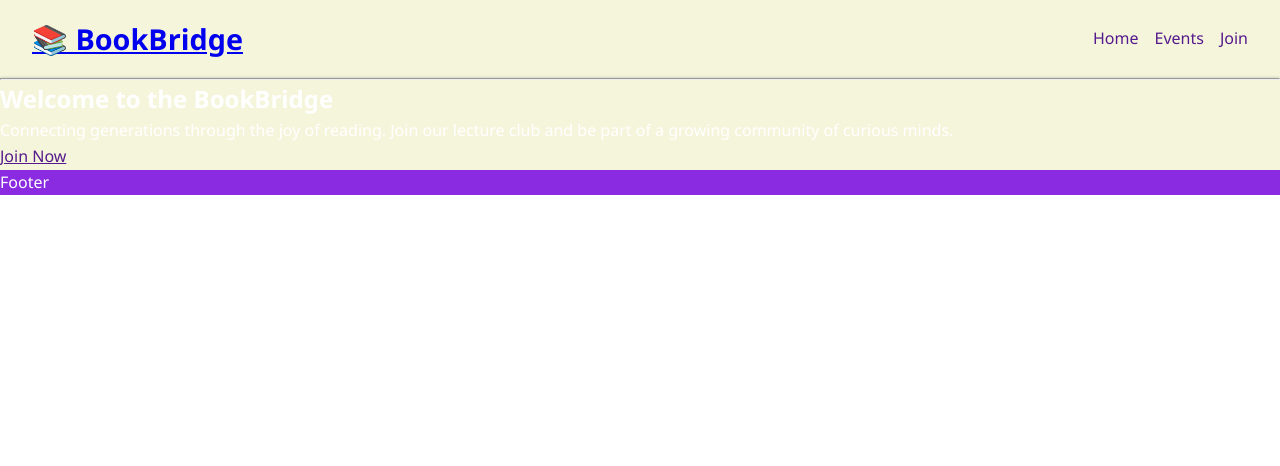
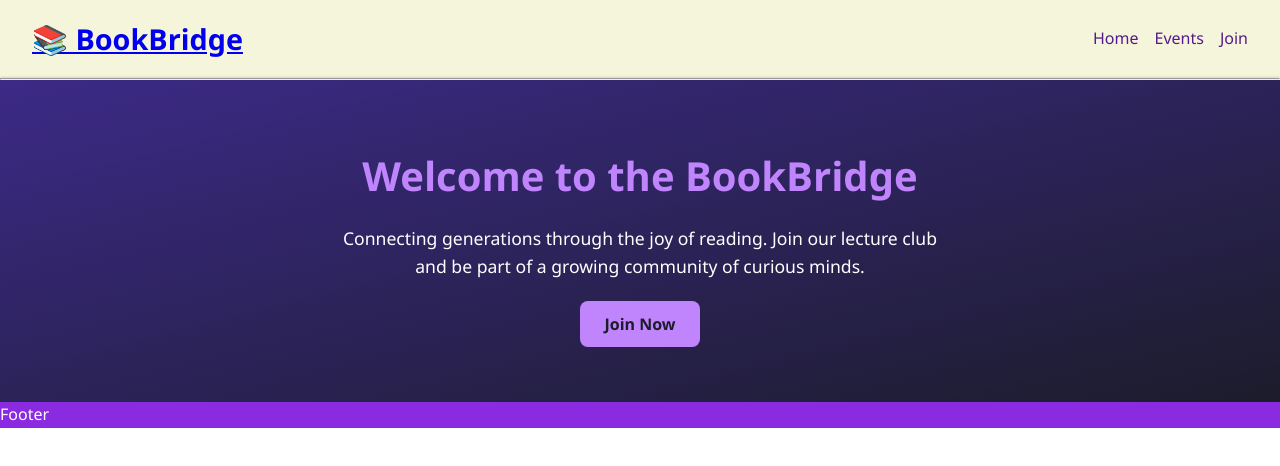
Before and after one commit to Vianney-5p/lecture-club-pp1, a plain HTML site: page index.html in a window 1280 px wide. Drawn offline with Linux system fonts and the light colour scheme.

Commit message:
Style elements in the intro section

```diff
--- a/assets/css/style.css
+++ b/assets/css/style.css
@@ -53,9 +53,32 @@ hr {
 
 /* Main content*/
 main {
-    background-color: beige;
-    /* Make main element take up any surplus space to push footer down */
-    flex: 1 0 auto;
+    background: linear-gradient(to bottom right, #3c2a87 , #1c1c2b);
+    padding: 4rem 2rem;
+    text-align: center;
+}
+
+.intro h2 {
+    font-size: 2.5rem;
+    margin-bottom: 1rem;
+    color: #c084fc;
+}
+
+.intro p {
+    font-size: 1.1rem;
+    max-width: 600px;
+    margin: 0 auto 2rem;
+}
+
+.cta-button {
+    background-color: #c084fc;
+    color: #1c1c2b;
+    padding: 0.75rem 1.5rem;
+    font-weight: bold;
+    border: none;
+    border-radius: 8px;
+    text-decoration: none;
+    transition: background 0.3s;
 }
 
 /* Footer */
--- a/index.html
+++ b/index.html
@@ -34,8 +34,8 @@
 
     <hr />
 
-    <!--Main content-->
-    <main class="hero">
+    <!--Main content / Hero  section-->
+    <main>
       <section class="intro">
         <h2>Welcome to the BookBridge</h2>
         <p>Connecting generations through the joy of reading. Join our lecture club and be part of a growing community of curious minds.</p>
```
